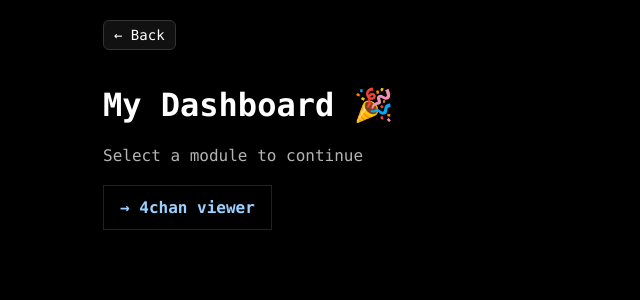
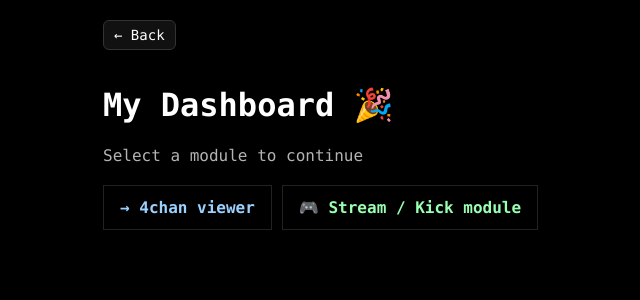
Before and after one commit to jonaskuusela393-ctrl/chan-dashboard, a Next.js app: page / in a window 1280 px wide. Shown: the top 300 px of the page, without its empty margins (7-647 px from the left). Built offline with nearby package versions, Linux system fonts and the light colour scheme.

Commit message:
update strim page

```diff
--- a/app/page.tsx
+++ b/app/page.tsx
@@ -24,6 +24,18 @@ export default function Home() {
         >
           → 4chan viewer
         </Link>
+
+        <Link
+          href="/strim"
+          className="card"
+          style={{
+            padding: "12px 16px",
+            fontWeight: 600,
+            color: "#9affb2",
+          }}
+        >
+          🎮 Stream / Kick module
+        </Link>
       </div>
     </div>
   );
```
Also changed, not shown: app/strim/page.tsx (added, +15 -0 lines).
